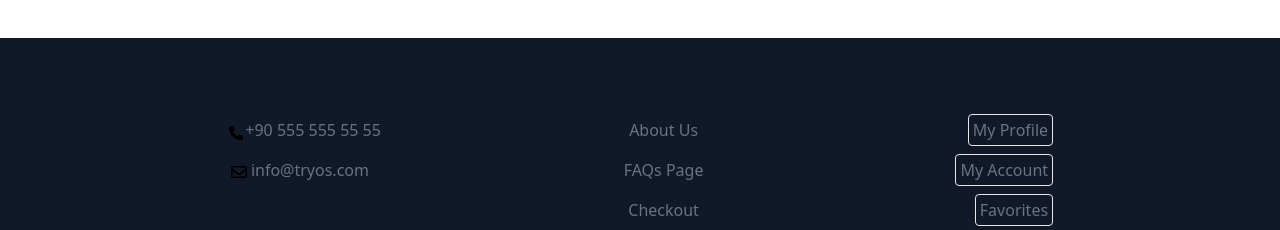
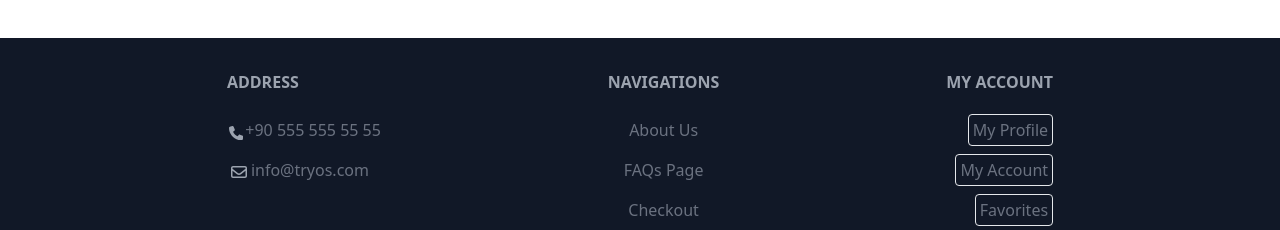
Before and after one commit to TR-YOS-PROJECT-ORGANIZATION/tr-yos-4, a React app: page / in a window 1280 px wide. Shown: the part 4377-4607 px from the top of the page. Built offline with nearby package versions, Linux system fonts and the light colour scheme; the HTML template or start-up script is replaced by a standard one.

Commit message:
color changes

```diff
--- a/src/footer/Footer.jsx
+++ b/src/footer/Footer.jsx
@@ -5,7 +5,7 @@ const Footer = () => {
     <div className="flex flex-col text-center  bg-gray-900">
       <div className="flex justify-evenly mt-8">
         <div className="text-left">
-          <h2 className="mb-6 text-md font-semibold text-gray-900 uppercase dark:text-white">
+          <h2 className="mb-6 text-md font-semibold text-gray-400 uppercase dark:text-white">
             ADDRESS
           </h2>
           <ul className="text-gray-500 dark:text-gray-400 font-medium">
@@ -13,7 +13,7 @@ const Footer = () => {
               <a href="#" className="hover:underline flex">
                 <div className="pt-1.5 m-0.5">
                   <svg
-                    className="fill-white"
+                    className="fill-gray-400"
                     xmlns="http://www.w3.org/2000/svg"
                     height="0.9em"
                     viewBox="0 0 512 512"
@@ -28,7 +28,7 @@ const Footer = () => {
               <a href="#" className="hover:underline flex">
                 <div className="pt-0.5 m-1">
                   <svg
-                    className="fill-white"
+                    className="fill-gray-400"
                     xmlns="http://www.w3.org/2000/svg"
                     height="1em"
                     viewBox="0 0 512 512"
@@ -42,7 +42,7 @@ const Footer = () => {
           </ul>
         </div>
         <div>
-          <h2 className="mb-6 text-md font-semibold text-gray-900 uppercase dark:text-white">
+          <h2 className="mb-6 text-md font-semibold text-gray-400 uppercase dark:text-white">
             NAVIGATIONS
           </h2>
           <ul className="text-gray-500 dark:text-gray-400 font-medium">
@@ -74,7 +74,7 @@ const Footer = () => {
           </ul>
         </div>
         <div className="text-right">
-          <h2 className="mb-6 text-md font-semibold text-gray-900 uppercase dark:text-white ">
+          <h2 className="mb-6 text-md font-semibold text-gray-400 uppercase dark:text-white ">
             MY ACCOUNT
           </h2>
           <ul className="text-gray-500 dark:text-gray-400 font-medium">
```
